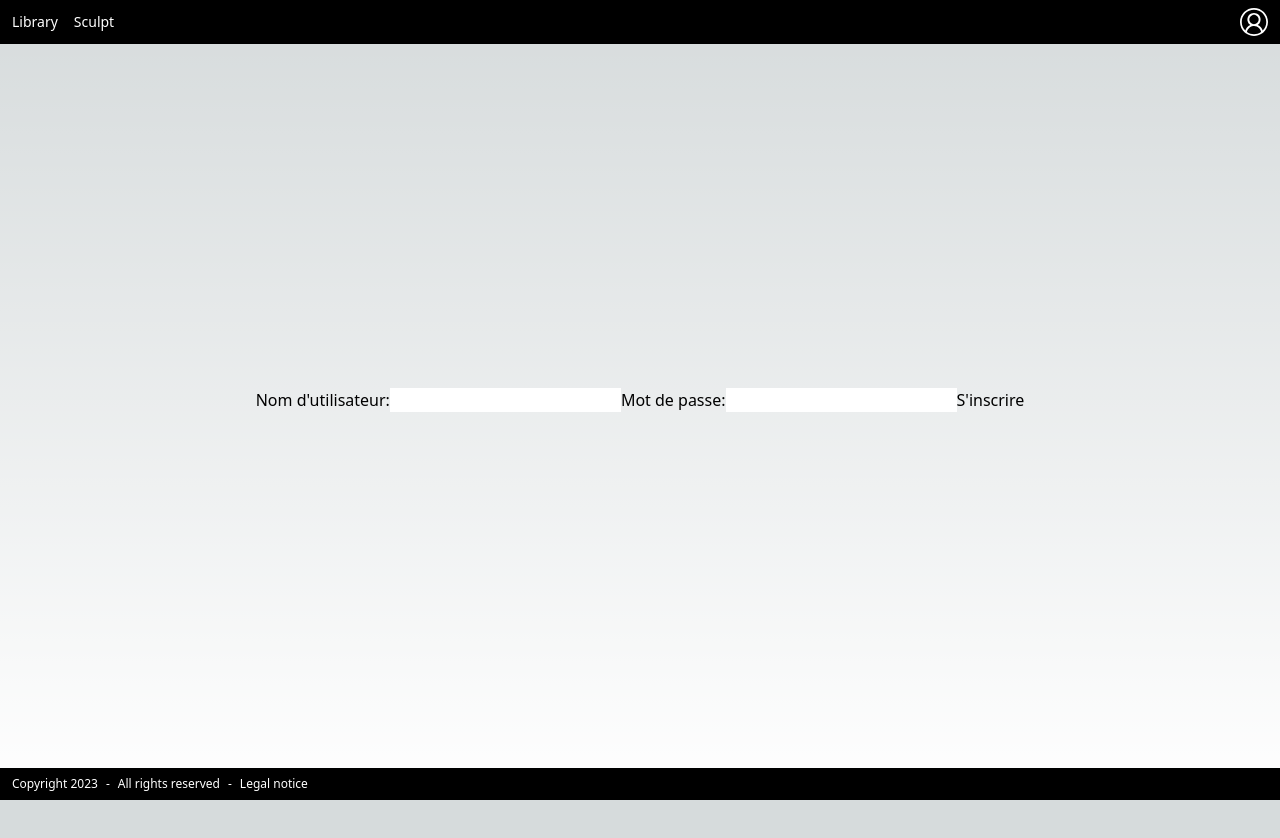
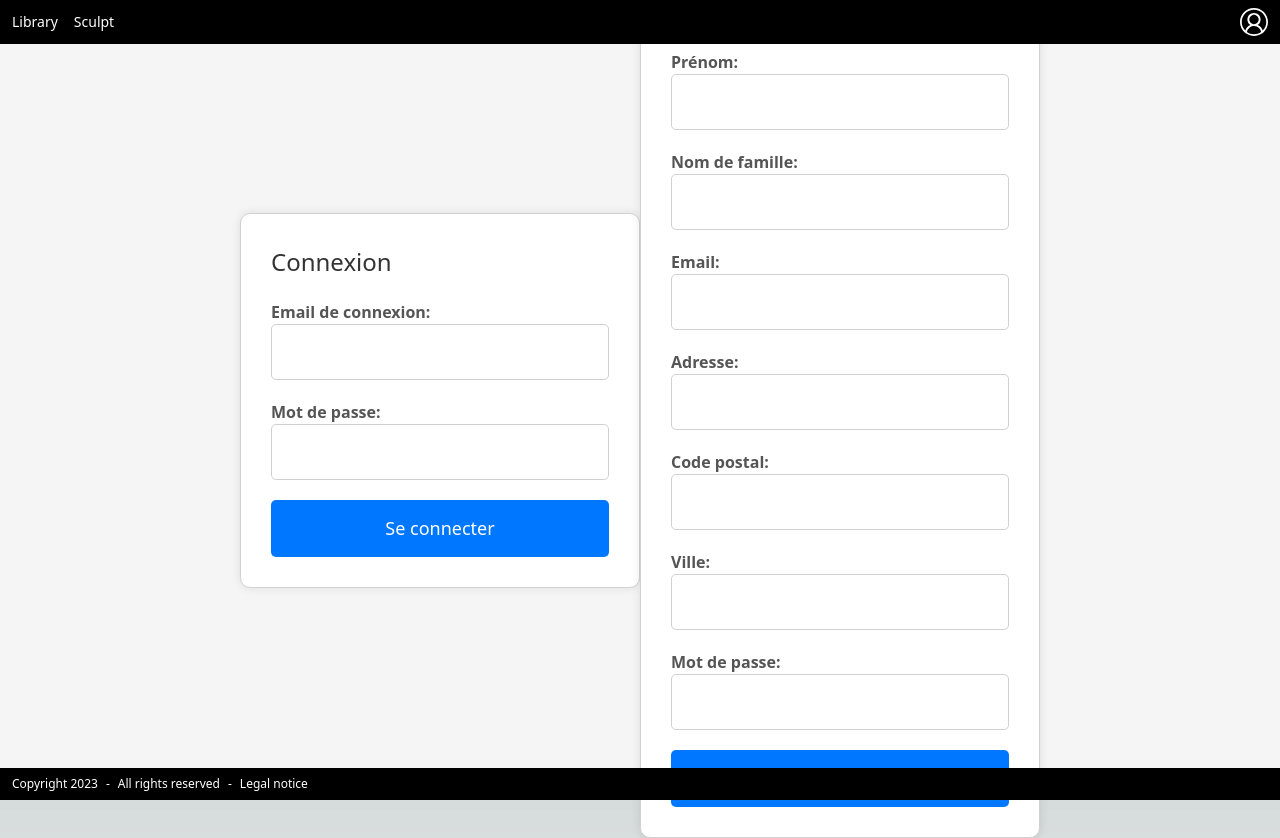
Before and after one commit to https-github-com-Sae501/Sae_501, a Next.js app: page /formulaire in a window 1280 px wide. Before the commit the page ends 800 px from the top, so only its background shows below. Built offline with nearby package versions, Linux system fonts and the light colour scheme.

Commit message:
coté client authentification (fonctionnel)

```diff
--- a/app/formulaire/page.tsx
+++ b/app/formulaire/page.tsx
@@ -1,65 +1,181 @@
 "use client";
-
 import React, { useState, ChangeEvent, FormEvent } from 'react';
 import Axios from 'axios';
 import Header from '../components/header';
 import Footer from '../components/footer';
+import '../styles/formulaire.css'
 
 const Formulaire: React.FC = () => {
-  const [formData, setFormData] = useState<{ username: string; password: string }>({ username: '', password: '' });
-  const [responseMessage, setResponseMessage] = useState<string | null>(null);
+  const [registrationData, setRegistrationData] = useState({
+    firstname: '',
+    lastname: '',
+    email: '',
+    address: '',
+    zipcode: '',
+    city: '',
+    password: ''
+  });
 
-  const handleSubmit = async (e: FormEvent<HTMLFormElement>) => {
+  const [loginData, setLoginData] = useState({
+    loginEmail: '',
+    loginPassword: ''
+  });
+
+  const [registrationResponse, setRegistrationResponse] = useState<string | null>(null);
+  const [loginResponse, setLoginResponse] = useState<string | null>(null);
+
+  const handleRegistrationSubmit = async (e: FormEvent<HTMLFormElement>) => {
     e.preventDefault();
 
     try {
-      const response = await Axios.post('http://127.0.0.1:8000/api/users', formData);
+      const response = await Axios.post('http://127.0.0.1:8000/api/users', registrationData);
 
-      setResponseMessage('Inscription réussie ! Vous pouvez maintenant vous connecter.');
+      setRegistrationResponse('Inscription réussie ! Vous pouvez maintenant vous connecter.');
 
-      setFormData({ username: '', password: '' });
+      // Réinitialiser le formulaire d'inscription
+      setRegistrationData({
+        firstname: '',
+        lastname: '',
+        email: '',
+        address: '',
+        zipcode: '',
+        city: '',
+        password: ''
+      });
     } catch (error) {
-      console.log(error)
-      setResponseMessage('Une erreur s\'est produite lors de l\'inscription. Veuillez réessayer.');
+      console.error(error);
+      setRegistrationResponse('Une erreur s\'est produite lors de l\'inscription. Veuillez réessayer.');
+    }
+  };
+
+  const handleLoginSubmit = async (e: FormEvent<HTMLFormElement>) => {
+    e.preventDefault();
+
+    try {
+      // Ajoutez ici la logique pour gérer la connexion
+    } catch (error) {
+      console.error(error);
+      setLoginResponse('Une erreur s\'est produite lors de la connexion. Veuillez réessayer.');
     }
   };
 
   const handleInputChange = (e: ChangeEvent<HTMLInputElement>) => {
     const { name, value } = e.target;
-    setFormData({ ...formData, [name]: value });
+    setRegistrationData({ ...registrationData, [name]: value });
   };
 
-
+  const handleLoginInputChange = (e: ChangeEvent<HTMLInputElement>) => {
+    const { name, value } = e.target;
+    setLoginData({ ...loginData, [name]: value });
+  };
 
   return (
     <div>
-    <Header />
-      <div style={{ display: 'flex', justifyContent: 'center', alignItems: 'center', minHeight: '100vh' }}>
-        {responseMessage && <p>{responseMessage}</p>}
-        <form onSubmit={handleSubmit}>
-          <label>
-            Nom d'utilisateur:
+      <Header />
+      <div className="centered-container">
+        <form onSubmit={handleLoginSubmit} className="form-container">
+          <h2>Connexion</h2>
+          <div className="form-group">
+            <label>Email de connexion:</label>
+            <input
+              type="email"
+              name="loginEmail"
+              value={loginData.loginEmail}
+              onChange={handleLoginInputChange}
+              className="input-field"
+            />
+          </div>
+          <div className="form-group">
+            <label>Mot de passe:</label>
+            <input
+              type="password"
+              name="loginPassword"
+              value={loginData.loginPassword}
+              onChange={handleLoginInputChange}
+              className="input-field"
+            />
+          </div>
+          <button type="submit" className="submit-button">Se connecter</button>
+          {loginResponse && <p>{loginResponse}</p>}
+        </form>
+        <form onSubmit={handleRegistrationSubmit} className="form-container">
+          <h2>Inscription</h2>
+          <div className="form-group">
+            <label>Prénom:</label>
             <input
               type="text"
-              name="username"
-              value={formData.username}
+              name="firstname"
+              value={registrationData.firstname}
               onChange={handleInputChange}
+              className="input-field"
             />
-          </label>
-          <label>
-            Mot de passe:
+          </div>
+          <div className="form-group">
+            <label>Nom de famille:</label>
+            <input
+              type="text"
+              name="lastname"
+              value={registrationData.lastname}
+              onChange={handleInputChange}
+              className="input-field"
+            />
+          </div>
+          <div className="form-group">
+            <label>Email:</label>
+            <input
+              type="email"
+              name="email"
+              value={registrationData.email}
+              onChange={handleInputChange}
+              className="input-field"
+            />
+          </div>
+          <div className="form-group">
+            <label>Adresse:</label>
+            <input
+              type="text"
+              name="address"
+              value={registrationData.address}
+              onChange={handleInputChange}
+              className="input-field"
+            />
+          </div>
+          <div className="form-group">
+            <label>Code postal:</label>
+            <input
+              type="text"
+              name="zipcode"
+              value={registrationData.zipcode}
+              onChange={handleInputChange}
+              className="input-field"
+            />
+          </div>
+          <div className="form-group">
+            <label>Ville:</label>
+            <input
+              type="text"
+              name="city"
+              value={registrationData.city}
+              onChange={handleInputChange}
+              className="input-field"
+            />
+          </div>
+          <div className="form-group">
+            <label>Mot de passe:</label>
             <input
               type="password"
               name="password"
-              value={formData.password}
+              value={registrationData.password}
               onChange={handleInputChange}
+              className="input-field"
             />
-          </label>
-          <button type="submit">S'inscrire</button>
+          </div>
+          <button type="submit" className="submit-button">S'inscrire</button>
+          {registrationResponse && <p>{registrationResponse}</p>}
         </form>
+      </div>
+      <Footer />
     </div>
-    <Footer />
-  </div>
   );
 };
 
--- /dev/null
+++ b/app/styles/formulaire.css
@@ -0,0 +1,63 @@
+/* Ajoutez ces styles à votre fichier CSS (YourStyles.css) */
+
+.centered-container {
+    display: flex;
+    justify-content: center;
+    align-items: center;
+    height: 100vh;
+    margin: 0;
+    padding: 0;
+    background-color: #f5f5f5;
+  }
+
+  .form-container {
+    width: 400px;
+    padding: 30px;
+    background: #ffffff;
+    border: 1px solid #d1d1d1;
+    border-radius: 10px;
+    box-shadow: 0 0 10px rgba(0, 0, 0, 0.1);
+  }
+
+  .form-container h2 {
+    font-size: 24px;
+    margin-bottom: 20px;
+    color: #333333;
+  }
+
+  .form-group {
+    margin-bottom: 20px;
+  }
+
+  label {
+    display: block;
+    font-weight: bold;
+    color: #555555;
+  }
+
+  .input-field {
+    width: 100%;
+    padding: 15px;
+    border: 1px solid #d1d1d1;
+    border-radius: 5px;
+    font-size: 16px;
+    color: #333333;
+  }
+
+  .submit-button {
+    width: 100%;
+    background-color: #0077ff;
+    color: #ffffff;
+    padding: 15px;
+    border: none;
+    border-radius: 5px;
+    font-size: 18px;
+    cursor: pointer;
+    transition: background-color 0.3s;
+  }
+
+  .submit-button:hover {
+    background-color: #0055cc;
+  }
+
+  /* Ajoutez d'autres styles en fonction de vos préférences */
--- a/package.json
+++ b/package.json
@@ -12,11 +12,13 @@
     "@react-three/fiber": "^8.14.6",
     "axios": "^1.6.0",
     "cors": "^2.8.5",
+    "formik": "^2.4.5",
     "fs": "^0.0.1-security",
     "next": "^13.5.6",
     "react": "^18",
     "react-dom": "^18",
-    "three": "^0.157.0"
+    "three": "^0.157.0",
+    "yup": "^1.3.2"
   },
   "devDependencies": {
     "@types/node": "^20",
```
Also changed, not shown: 1 other file (tests, documents, lock files or other folders).
